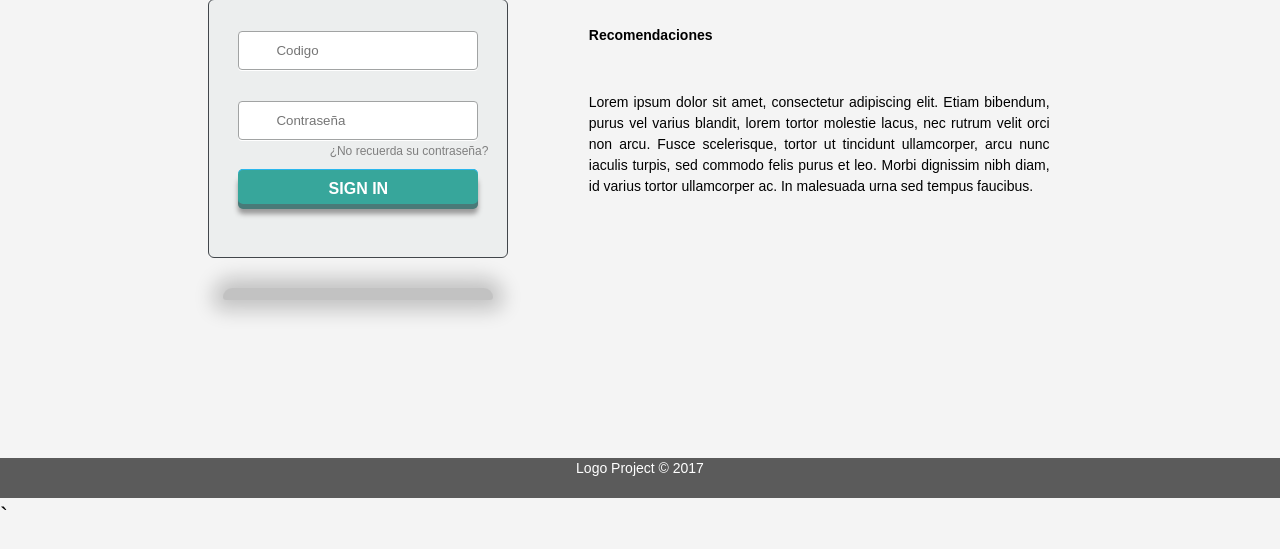
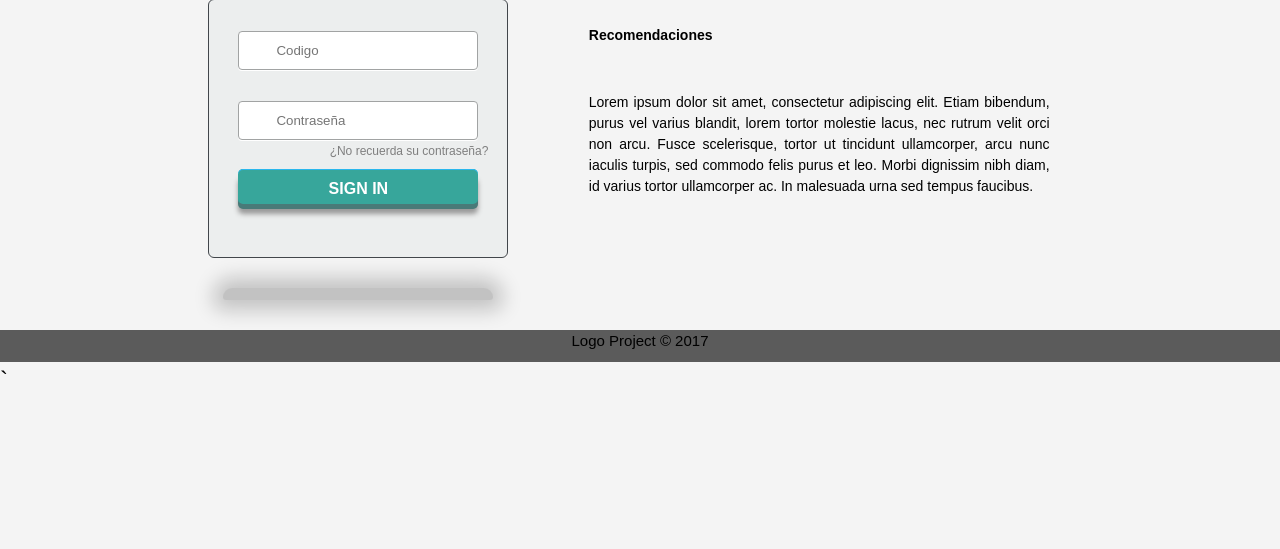
Before and after one commit to robertocpc/JobBank, a PHP site: page /login.html in a window 1280 px wide. Shown: the part 127-676 px from the top of the page. Run offline with PHP 8.4, Linux system fonts and the light colour scheme.

Commit message:
correccion

```diff
--- a/css/style.css
+++ b/css/style.css
@@ -83,11 +83,6 @@ header nav{
 }
 
 
-header .highlight, header .current a{
-    color: #ffffff;
-    font-weight: bold;
-}
-
 header a:hover{
     font-weight: bold;
 }
@@ -112,13 +107,14 @@ header a:hover{
 .slideshow{
     position: relative;
     height: 90%;
+    padding: 0;
 }
 
 .placeholder{
     position: absolute;
     width:100%;
-    height: 100%;
-    visibility: hidden;
+    height: 90%;
+
 }
 
 
@@ -155,10 +151,10 @@ header a:hover{
     height: 13%;
     opacity: 0.6;
 }
+
 .slideover{
-    background-attachment: fixed;
     position: absolute;
-    margin-left:20%;
+    margin-left: 20%;
     margin-top: 25%;
     width: 60%;
     height: 13%;
@@ -169,9 +165,11 @@ header a:hover{
     margin-top: 1%;
     margin-left: 2%;
 }
+
 .slideover p{
     position: relative;
     font-size: 15px;
+    height: 20%;
     padding: 0;
     margin-bottom: 0;
     color: #ffffff;
@@ -182,6 +180,7 @@ header a:hover{
     width: 61%;
     height: 42%;
 }
+
 .selectpicker{
     color: #8C9090;
     font-size: 15px;
@@ -226,18 +225,14 @@ header a:hover{
   right: 0;
 }
 
-header h1{
-    color: #000;
-    position: center;
-}
 
-footer{
-    height: 5%;
-    color: #ffffff;
+footer p{
+    height: 4%;
     background-color: #5B5B5B;
     text-align:center;
-    font-size: 18px;
-
+    font-size: 15px;
+    margin-top:0;
+    margin-bottom: 0;
 }
 
 #boxes .box{
@@ -245,13 +240,12 @@ footer{
     text-align: justify;
     width:45%;
 }
-.box h2,p{
+.box h2,.box p{
     margin-top: 10%;
     font-size: 14px;
 }
 
 /*CODE*/
-
 html { height: 100% }
 ::-moz-selection { background: #fe57a1; color: #fff; text-shadow: none; }
 ::selection { background: #fe57a1; color: #fff; text-shadow: none; }
--- a/index.html
+++ b/index.html
@@ -27,7 +27,7 @@
                 </div>
             </div>
         </header>
-            <div class="slideshow">
+        <div class="slideshow">
                 <img class="placeholder" scr="./img/networking.jpg">
                 <div class="layer1"></div>
                 <div class="layer2"></div>
@@ -71,10 +71,10 @@
 
                 <!--h1>Bolsa de Trabajo UNJBG</h1>
                 <p->Ofrece acceso a puestos de trabajo y busqueda de egresados de la UNJBG</p-->
-            </div>
+        </div>
         <footer>
             <p>Logo Project &copy; 2017</p>
 
         </footer>
     </body>
-</html>`
+</html>
```
